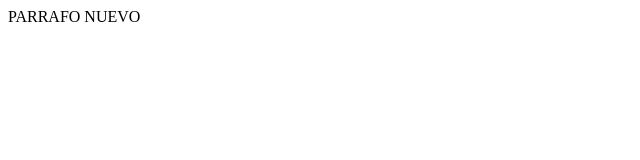
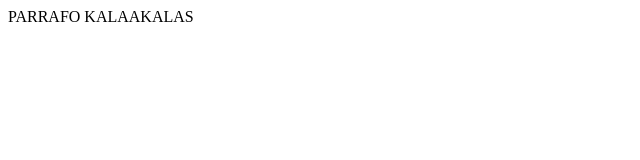
Before and after one commit to dropeedro/my-app, a plain HTML site: page index.html in a window 1280 px wide. Shown: the full height of the page, 0-640 px from the left. Drawn offline with Linux system fonts and the light colour scheme.

Commit message:
agrege risas al final

```diff
--- a/index.html
+++ b/index.html
@@ -6,6 +6,6 @@
     <title>Document</title>
 </head>
 <body>
-    <p>PARRAFO NUEVO</p>
+    <p>PARRAFO KALAAKALAS</p>
 </body>
 </html>
```
